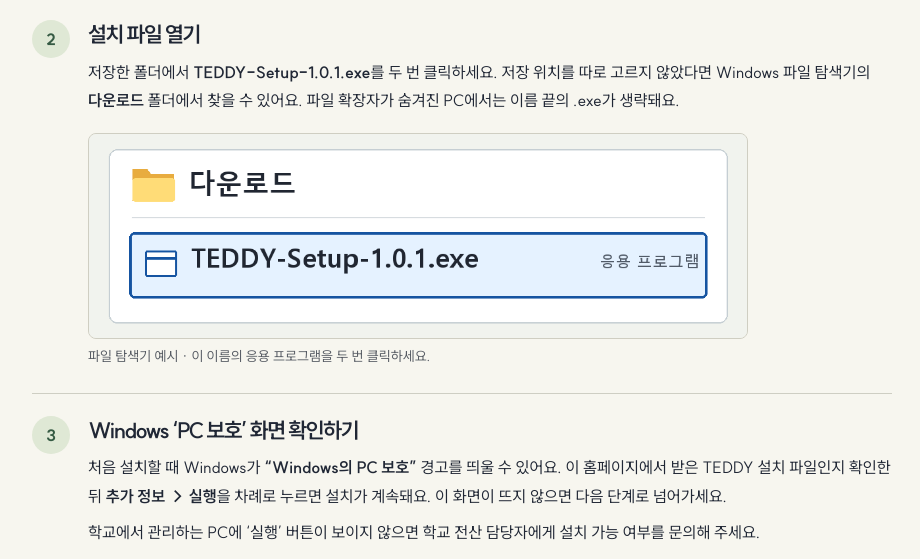
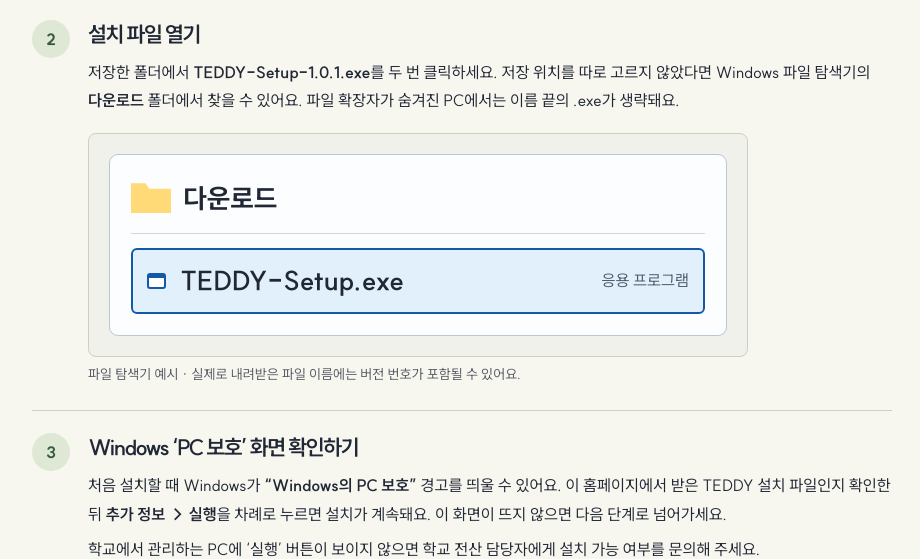
Before and after one commit to easycodingperson/teddy-website, a plain HTML site: page download.html in a window 1280 px wide. Shown: the part 922-1481 px from the top of the page, without its empty margins (178-1098 px from the left). Drawn offline with Linux system fonts and the light colour scheme.

Commit message:
다운로드 안내 예시의 설치 파일명과 중앙 정렬 수정

```diff
--- a/download.html
+++ b/download.html
@@ -42,8 +42,17 @@
     </li>
     <li><h3>설치 파일 열기</h3><p>저장한 폴더에서 <strong>TEDDY-Setup-1.0.1.exe</strong>를 두 번 클릭하세요. 저장 위치를 따로 고르지 않았다면 Windows 파일 탐색기의 <strong>다운로드</strong> 폴더에서 찾을 수 있어요. 파일 확장자가 숨겨진 PC에서는 이름 끝의 .exe가 생략돼요.</p>
       <figure class="step-figure">
-        <img src="media/install/installer-file.png" width="1000" height="310" loading="lazy" alt="다운로드 폴더에서 TEDDY-Setup-1.0.1.exe가 선택된 화면 예시">
-        <figcaption>파일 탐색기 예시 · 이 이름의 응용 프로그램을 두 번 클릭하세요.</figcaption>
+        <div class="installer-preview">
+          <div class="installer-window">
+            <div class="installer-folder"><span aria-hidden="true"></span>다운로드</div>
+            <div class="installer-selection">
+              <span class="installer-icon" aria-hidden="true"></span>
+              <strong>TEDDY-Setup.exe</strong>
+              <span class="installer-type">응용 프로그램</span>
+            </div>
+          </div>
+        </div>
+        <figcaption>파일 탐색기 예시 · 실제로 내려받은 파일 이름에는 버전 번호가 포함될 수 있어요.</figcaption>
       </figure>
     </li>
     <li><h3>Windows ‘PC 보호’ 화면 확인하기</h3><p>처음 설치할 때 Windows가 <strong>“Windows의 PC 보호”</strong> 경고를 띄울 수 있어요. 이 홈페이지에서 받은 TEDDY 설치 파일인지 확인한 뒤 <strong>추가 정보 → 실행</strong>을 차례로 누르면 설치가 계속돼요. 이 화면이 뜨지 않으면 다음 단계로 넘어가세요.</p><p>학교에서 관리하는 PC에 ‘실행’ 버튼이 보이지 않으면 학교 전산 담당자에게 설치 가능 여부를 문의해 주세요.</p>
--- a/site.css
+++ b/site.css
@@ -332,6 +332,15 @@ kbd { border: 1px solid #a6a795; border-bottom-width: 2px; border-radius: 3px; p
 .step-figure { margin:18px 0 0; width:min(100%,660px) }
 .step-figure img { width:100%; height:auto; background:#edece3; border:1px solid #cfcec2; border-radius:8px }
 .step-figure figcaption { margin-top:6px }
+.installer-preview { padding:clamp(10px,2vw,20px); border:1px solid #cfcec2; border-radius:8px; background:#f0f1ea }
+.installer-window { padding:clamp(12px,2vw,21px); border:1px solid #b9c7d3; border-radius:9px; background:#fcfdfe }
+.installer-folder { display:flex; align-items:center; gap:12px; padding-bottom:12px; border-bottom:1px solid #d0d8df; font-size:clamp(1.2rem,2.1vw,1.75rem); font-weight:750 }
+.installer-folder span { flex:none; width:1.5em; height:1.12em; background:#ffda77; clip-path:polygon(0 0,36% 0,45% 18%,100% 18%,100% 100%,0 100%) }
+.installer-selection { display:flex; align-items:center; gap:clamp(8px,1.2vw,14px); min-height:66px; margin-top:14px; padding:8px clamp(8px,1.4vw,14px); border:2px solid #1459a7; border-radius:6px; background:#e2f0fc; color:#202735 }
+.installer-selection strong { font-size:clamp(1rem,2.1vw,1.65rem); line-height:1.2 }
+.installer-icon { flex:none; width:1.2em; height:1em; border:2px solid #1459a7; border-top-width:5px; border-radius:3px; background:#fff }
+.installer-type { margin-left:auto; white-space:nowrap; color:#4c5b6a }
+@media(max-width:480px) { .installer-type { display:none } }
 .back-home { margin-top:15px; text-underline-offset:4px }
 @media(max-width:700px) {
   .pricing-inner { min-height:0; align-items:start; padding:36px 0 calc(min(68vw,325px) + 12px) }
```
